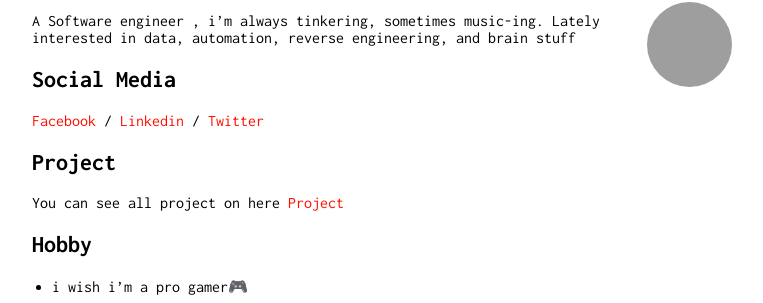
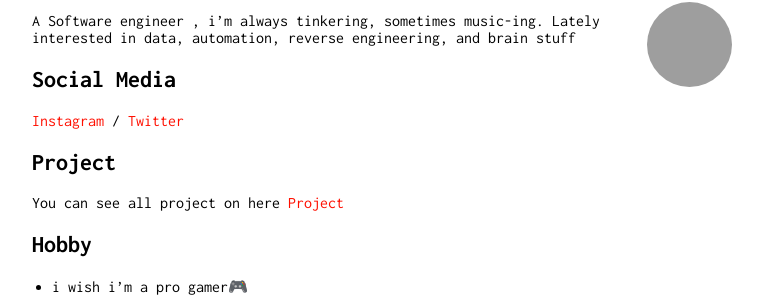
Before and after one commit to oemzih/about, a Jekyll site: the page built from index.md, in a window 1280 px wide, cut to the strip 164-467 px from the top of the page. Shown: the whole strip, without its empty margins (258-1021 px from the left). Built offline with Jekyll 4.4.1, drawn with Linux system fonts in a browser that asks for light colours; our own code applies the rules of GitHub Pages for plain Markdown files; grey boxes are pictures that could not be loaded.

Commit message:
Update index.md

```diff
--- a/index.md
+++ b/index.md
@@ -10,14 +10,13 @@ A Software engineer , i'm always tinkering, sometimes music-ing. Lately interest
 
 ## Social Media
 
-[Facebook ](http://fb.me/ta.qin.1004) /
-[Linkedin](https://www.linkedin.com/in/abdul-muttaqin-369026143) /
-[Twitter](https://twitter.com/fdciabdul)
+[Instagram](http://instagram.com/ryan.frf) /
+[Twitter](https://twitter.com/)
 
 
 ## Project
 
-You can see all project on here [Project](https://github.com/fdciabdul?tab=repositories)
+You can see all project on here [Project](https://blom ada)
 
 ## Hobby
 
```
